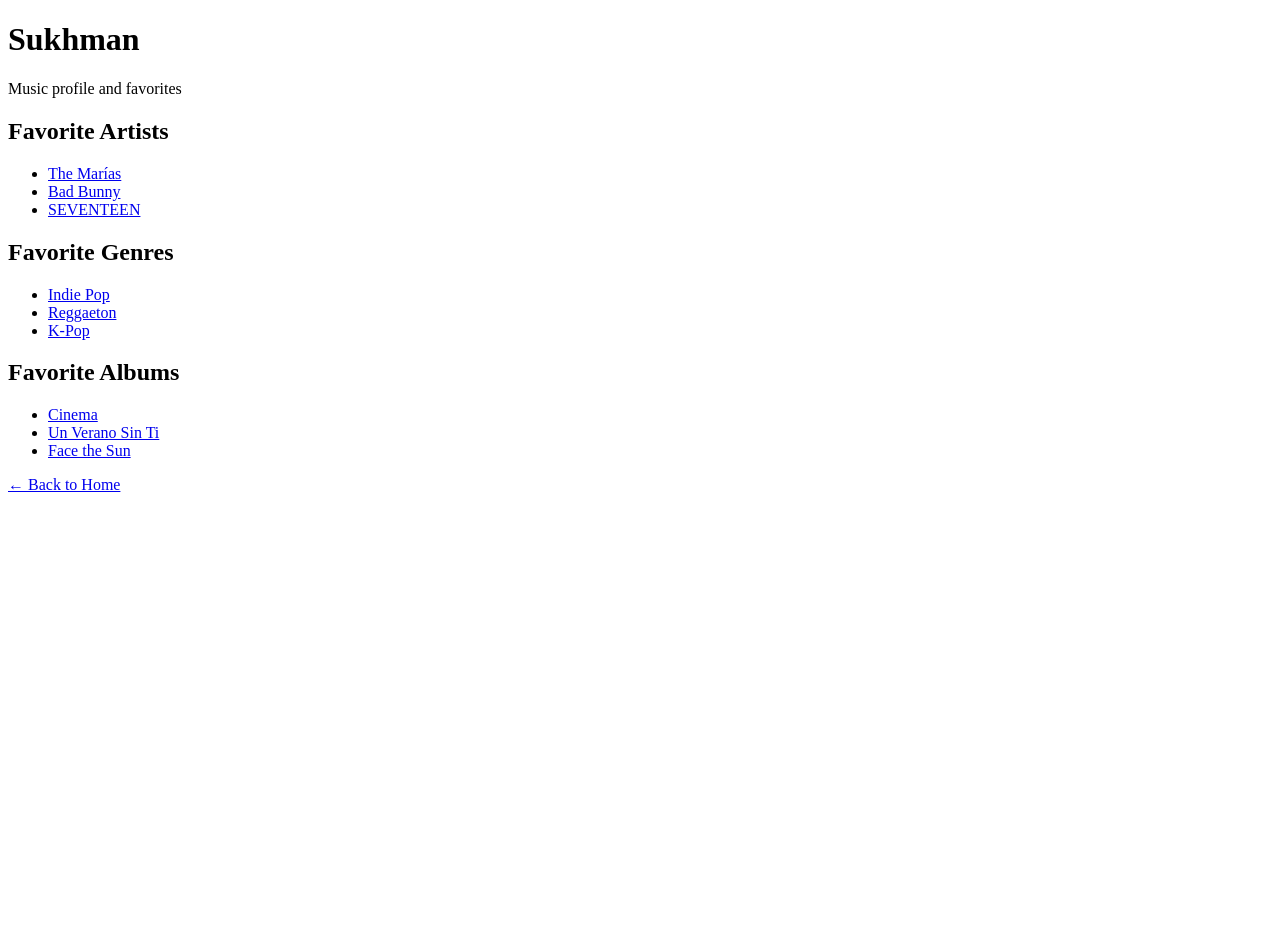
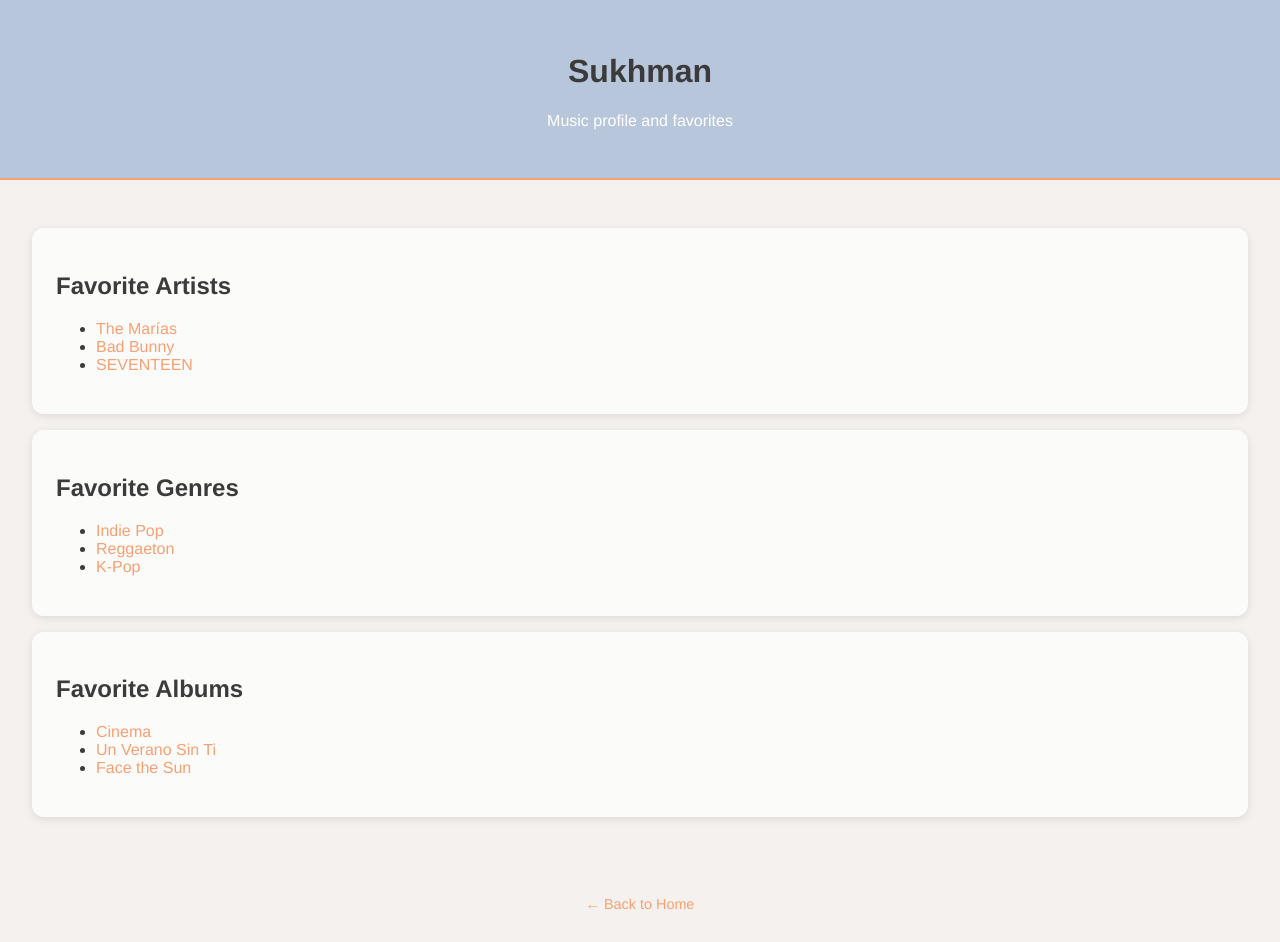
Before and after one commit to SukhmanKaur1/csc437, a website: page packages/proto/public/user-sukhman.html in a window 1280 px wide. Before the commit the page ends 800 px from the top, so only its background shows below. Drawn offline with Linux system fonts and the light colour scheme.

Commit message:
css styling

```diff
--- /dev/null
+++ b/packages/proto/public/styles/page.css
@@ -0,0 +1,47 @@
+body {
+    background-color: var(--color-background-page);
+    color: var(--color-text);
+    font-family: 'Helvetica Neue', Arial, sans-serif;
+    margin: 0;
+    padding: 0;
+  }
+
+  header {
+    background-color: var(--color-background-header);
+    color: var(--color-text-header);
+    text-align: center;
+    padding: 2rem 1rem;
+    border-bottom: 2px solid var(--color-accent);
+  }
+
+  main {
+    padding: 2rem;
+  }
+
+  h1, h2 {
+    color: var(--color-text);
+  }
+
+  a {
+    color: var(--color-accent);
+    text-decoration: none;
+  }
+
+  a:hover {
+    text-decoration: underline;
+  }
+
+  footer {
+    text-align: center;
+    padding: 1rem;
+    font-size: 0.9rem;
+    color: var(--color-text);
+  }
+
+  section {
+    background-color: rgba(255, 255, 255, 0.7);
+    border-radius: 12px;
+    padding: 1.5rem;
+    margin: 1rem 0;
+    box-shadow: 0 2px 8px rgba(0, 0, 0, 0.1);
+  }
--- /dev/null
+++ b/packages/proto/public/styles/tokens.css
@@ -0,0 +1,7 @@
+:root {
+    --color-background-page: #f4f1ee;
+    --color-background-header: #b8c6db;
+    --color-text: #3b3b3b;
+    --color-text-header: #ffffff;
+    --color-accent: #f7a072;
+  }
--- a/packages/proto/public/user-sukhman.html
+++ b/packages/proto/public/user-sukhman.html
@@ -3,6 +3,8 @@
   <head>
     <meta charset="UTF-8">
     <title>User: Sukhman</title>
+    <link rel="stylesheet" href="/styles/tokens.css">
+    <link rel="stylesheet" href="/styles/page.css">
   </head>
 <body>
   <header>
@@ -10,6 +12,7 @@
     <p>Music profile and favorites</p>
   </header>
 
+  <main>
     <section>
       <h2>Favorite Artists</h2>
       <ul>
@@ -36,6 +39,7 @@
         <li><a href="album.html">Face the Sun</a></li>
       </ul>
     </section>
+  </main>
 
   <footer>
     <p><a href="index.html">← Back to Home</a></p>
```
Also changed, not shown: packages/proto/public/album.html (+4 -3 lines), packages/proto/public/artist-marias.html (+4 -0 lines), packages/proto/public/artist-seventeen.html (+4 -0 lines), packages/proto/public/badbunny.html (+4 -0 lines), packages/proto/public/genre.html (+4 -0 lines), packages/proto/public/index.html (+2 -0 lines). Lines whose indentation alone changed are shown as unchanged.
